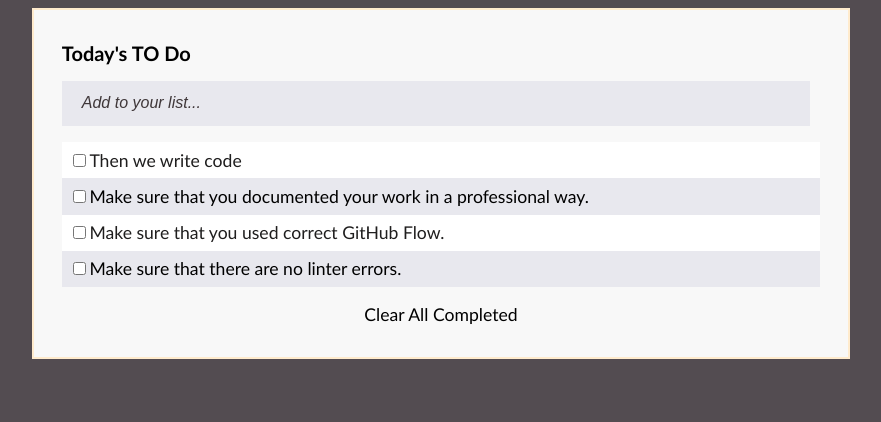
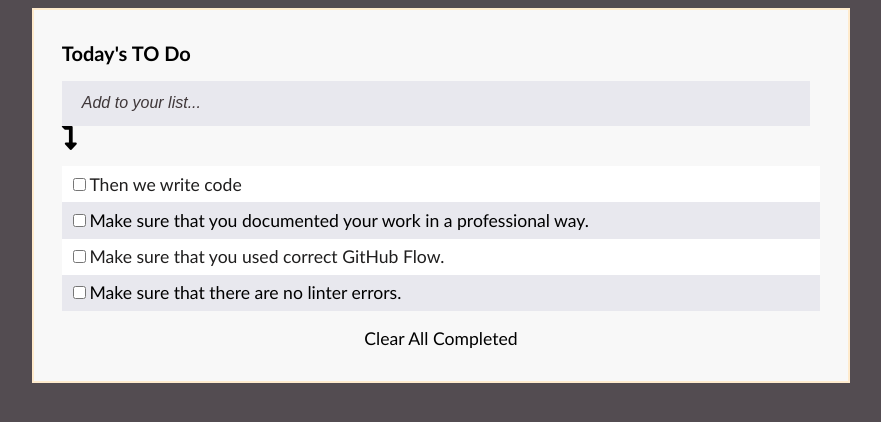
Before and after one commit to DannieMo/to-do-list, a website built with webpack: page src/index.html in a window 1280 px wide. Shown: the whole page, without its empty margins (199-1080 px from the left). Built offline with nearby package versions, Linux system fonts and the light colour scheme.

Commit message:
Add and style font awesome level-down icon

```diff
--- a/src/index.html
+++ b/src/index.html
@@ -14,6 +14,7 @@
     <div id="wrapper">
       <div class="enter-item">
         <input type="text" placeholder="Add to your list..." class="input1" id="input">
+        <i class="fas fa-level-down-alt"></i>
       </div>
 
       <ul  id="todo-items">
--- a/src/style.css
+++ b/src/style.css
@@ -43,6 +43,10 @@ li:nth-of-type(odd) {
   padding: 10px;
 }
 
+.fas {
+  font-size: 24px;
+}
+
 ::-webkit-input-placeholder {
   color: rgb(63, 55, 57);
   font-size: 16px;
```
